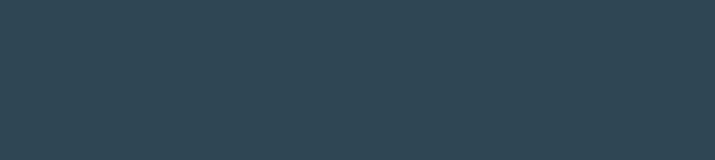
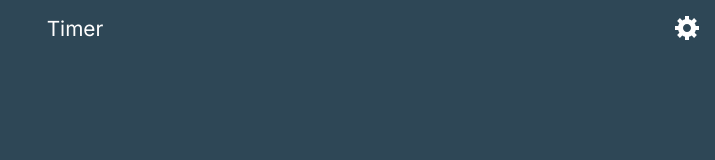
Before and after one commit to PedroBicudo/pomodoro-app, an Angular app: page / in a window 1280 px wide. Shown: the top 160 px of the page, without its empty margins (565-1280 px from the left). Built offline with nearby package versions, Linux system fonts and the light colour scheme.

Commit message:
feat: add nav

```diff
--- a/src/app/app.component.html
+++ b/src/app/app.component.html
@@ -1,5 +1,7 @@
 <div class="content">
-  <header></header>
+  <header>
+    <app-nav></app-nav>
+  </header>
   <main>
     <router-outlet></router-outlet>
   </main>
--- a/src/app/app.module.ts
+++ b/src/app/app.module.ts
@@ -3,10 +3,12 @@
 
 import { AppRoutingModule } from './app-routing.module';
 import { AppComponent } from './app.component';
+import { NavComponent } from './shared/components/nav/nav.component';
 
 @NgModule({
   declarations: [
-    AppComponent
+    AppComponent,
+    NavComponent
   ],
   imports: [
     BrowserModule,
--- /dev/null
+++ b/src/app/shared/components/nav/nav.component.css
@@ -0,0 +1,32 @@
+.nav {
+  position: relative;
+  padding: 1rem;
+  display: grid;
+  grid-template-columns: 1fr auto;
+  align-items: center;
+}
+
+.tab {
+  text-align: center;
+  font-size: var(--fs-base);
+  color: hsl(var(--clr-hsl-white));
+  font-weight: 400;
+}
+
+.nav__item {
+  position: absolute;
+  top: 1rem;
+  right: 1rem;
+}
+
+.nav__item:hover,
+.nav__item:active,
+.nav__item:focus {
+  filter: contrast(70%);
+}
+
+.nav__item > .nav-icon {
+  display: inline-block;
+  width: 24px;
+  height: 24px;
+}
--- /dev/null
+++ b/src/app/shared/components/nav/nav.component.html
@@ -0,0 +1,6 @@
+<nav class="nav">
+  <h1 class="tab">Timer</h1>
+  <a routerLink="/settings" class="nav__item">
+    <img src="assets/img/svg/settings-icon.svg" class="nav-icon">
+  </a>
+</nav>
--- /dev/null
+++ b/src/app/shared/components/nav/nav.component.ts
@@ -0,0 +1,13 @@
+import { Component, OnInit } from '@angular/core';
+
+@Component({
+  selector: 'app-nav',
+  templateUrl: './nav.component.html',
+  styleUrls: ['./nav.component.css']
+})
+export class NavComponent implements OnInit {
+
+  ngOnInit(): void {
+  }
+
+}
```
Also changed, not shown: src/assets/img/svg/settings-icon.svg (added), 1 other file (tests, documents, lock files or other folders).
